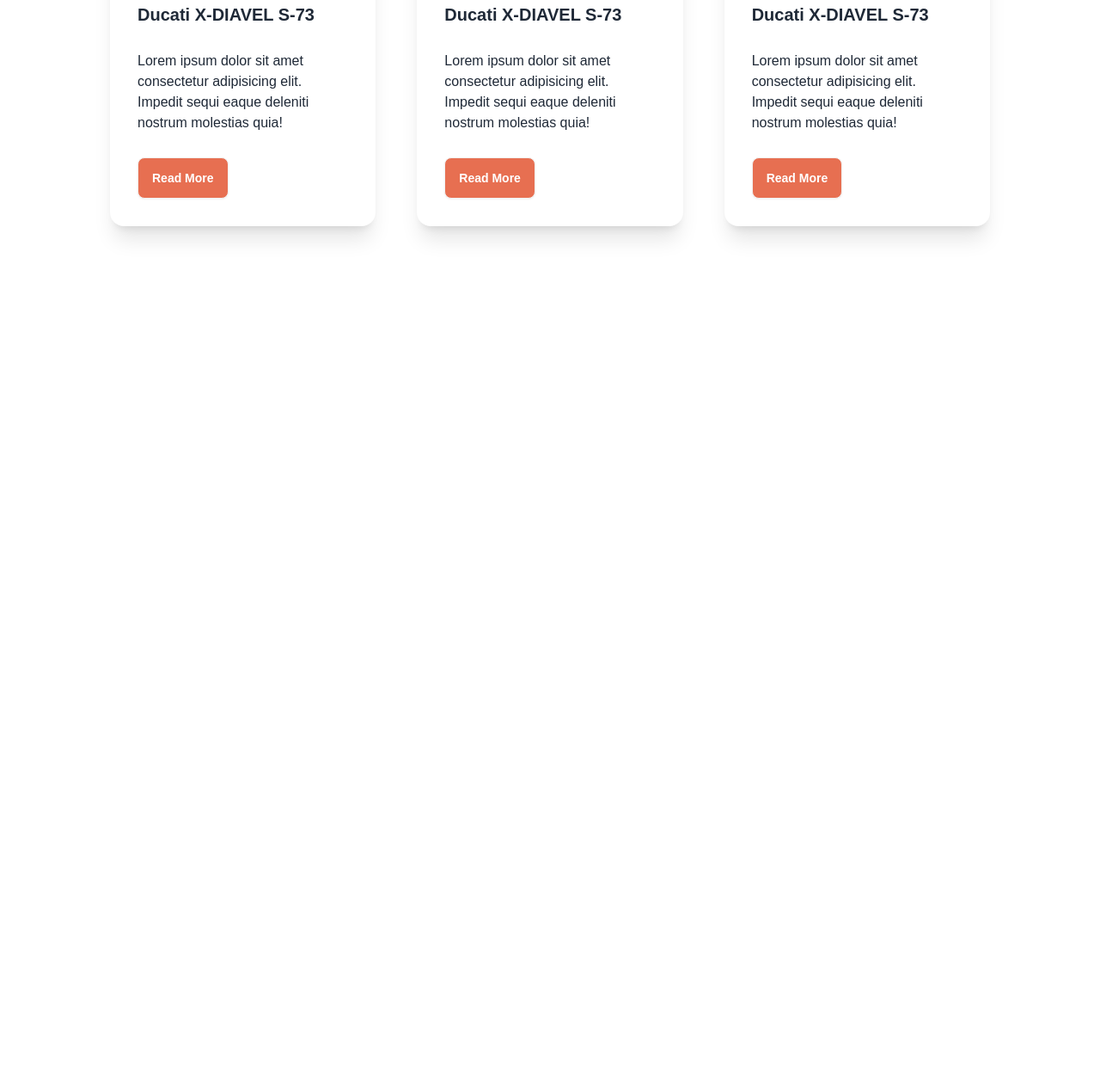
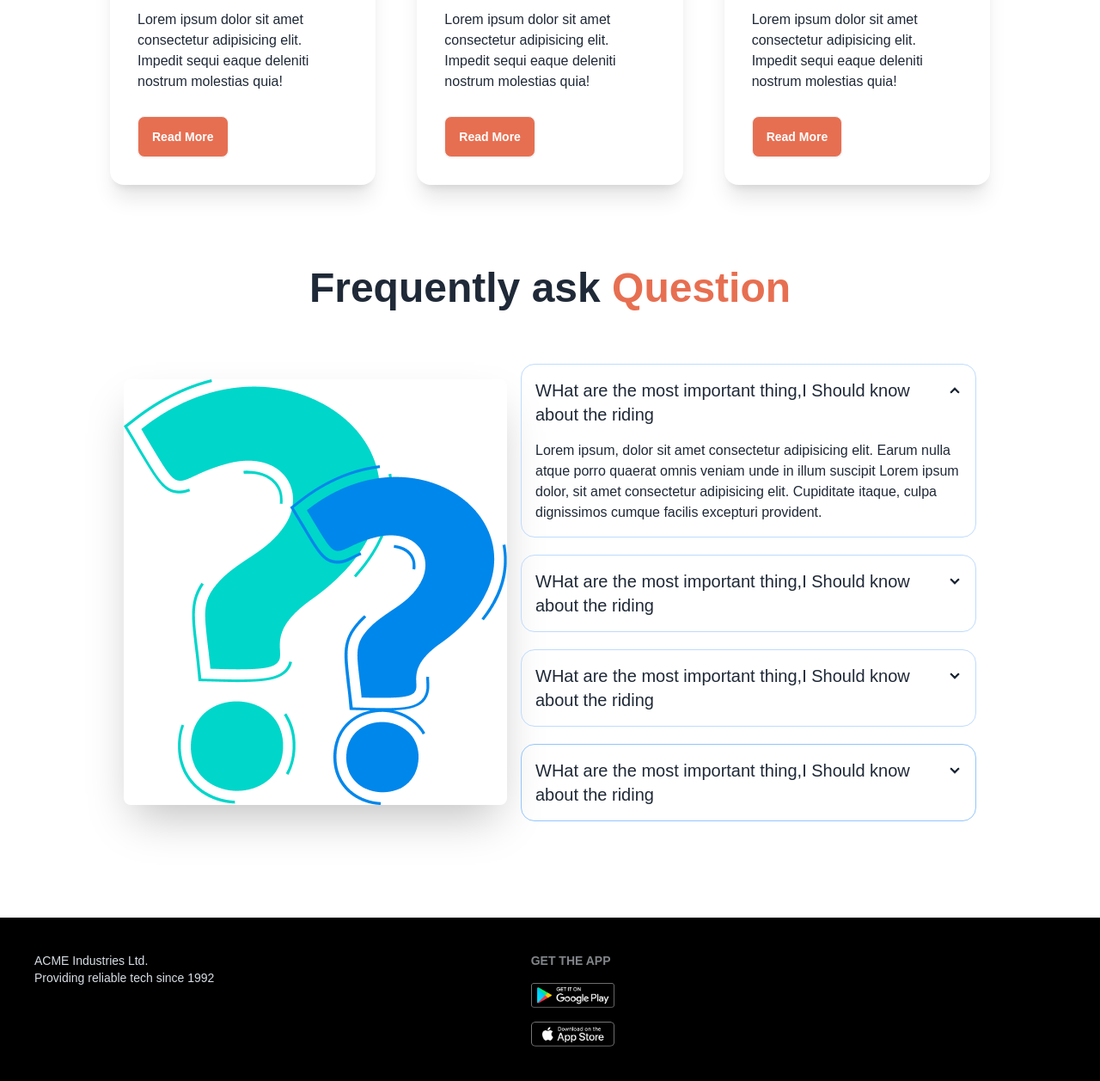
Before and after one commit to asifsarkar01/Biker-zone15, a plain HTML site: page index.html in a window 1280 px wide. Shown: the part 1122-2379 px from the top of the page at 86% size. Before the commit the page ends 1481 px from the top, so only its background shows below. Drawn offline with nearby package versions, Linux system fonts and the light colour scheme; a web font is replaced by a local one.

Commit message:
last part

```diff
--- a/index.html
+++ b/index.html
@@ -143,7 +143,7 @@
 
       <!-- Latest Bike section  -->
      <section class="my-24">
-      <h3 class="text-5xl font-bold text-center my-24">Latest Bikes</h3>
+      <h3 class="text-5xl font-bold text-center mb-12">Latest Bikes</h3>
       <!-- card car  -->
        <div class="grid grid-cols-1 md:grid-cols-2 lg:grid-cols-3 gap-12">
         <!-- cards-1  -->
@@ -195,8 +195,81 @@
      </section>
 
 
+
+     <!-- FaQ Section  -->
+      <section class="my-24">
+        <h3 class=" text-5xl font-bold text-center mb-12">Frequently ask <span class="text-bike-primary">Question</span></h3>
+
+        <div class="hero ">
+          <div class="hero-content flex-col lg:flex-row">
+            <img
+              src="images/others/faq.png"
+              class="w-full rounded-lg shadow-2xl" />
+
+           <div class="space-y-5">
+          <!-- New Accordian  -->
+
+          <div class="collapse collapse-arrow border border-blue-200">
+            <input type="radio" name="my-accordion-2" checked="checked" />
+            <div class="collapse-title text-xl font-medium">WHat are the most important thing,I Should know about the riding</div>
+            <div class="collapse-content">
+              <p>Lorem ipsum, dolor sit amet consectetur adipisicing elit. Earum nulla atque porro quaerat omnis veniam unde in illum suscipit Lorem ipsum dolor, sit amet consectetur adipisicing elit. Cupiditate itaque, culpa dignissimos cumque facilis excepturi provident. </p>
+            </div>
+          </div>
+
+          <div class="collapse collapse-arrow border border-blue-200">
+            <input type="radio" name="my-accordion-2" />
+            <div class="collapse-title text-xl font-medium">WHat are the most important thing,I Should know about the riding</div>
+            <div class="collapse-content">
+              <p>Lorem ipsum dolor sit amet consectetur adipisicing elit. Consequatur facere neque soluta alias. Quisquam hic esse repellendus explicabo. Corrupti, expedita.</p>
+            </div>
+          </div>
+          <div class="collapse collapse-arrow border border-blue-200">
+            <input type="radio" name="my-accordion-2" />
+            <div class="collapse-title text-xl font-medium">WHat are the most important thing,I Should know about the riding</div>
+            <div class="collapse-content">
+              <p>Lorem ipsum dolor sit amet consectetur adipisicing elit. Sapiente consequuntur nam reprehenderit quas dolore. Libero.</p>
+            </div>
+          </div>
+
+
+          <div class="collapse collapse-arrow border border-blue-300">
+            <input type="radio" name="my-accordion-2" />
+            <div class="collapse-title text-xl font-medium">WHat are the most important thing,I Should know about the riding</div>
+            <div class="collapse-content">
+              <p>Lorem ipsum dolor sit amet consectetur adipisicing elit. Sapiente consequuntur nam reprehenderit quas dolore. Libero.</p>
+            </div>
+          </div>
+
+           </div>
+          </div>
+        </div>
+
+      </section>
+
+
      </main>
      <footer>
+
+      <footer class="footer bg-black text-neutral-content p-10">
+        <aside>
+
+          <p>
+            ACME Industries Ltd.
+            <br />
+            Providing reliable tech since 1992
+          </p>
+        </aside>
+        <nav>
+          <h6 class="footer-title">Get the App
+          </h6>
+          <div class="grid  gap-4">
+           <a href=""><img class="w-[36%]" src="images/others/android.png" alt=""></a>
+           <a href=""> <img class="w-[36%]" src="images/others/ios.png" alt=""> </a>
+          </div>
+        </nav>
+      </footer>
+
 
      </footer>
 </body>
```
